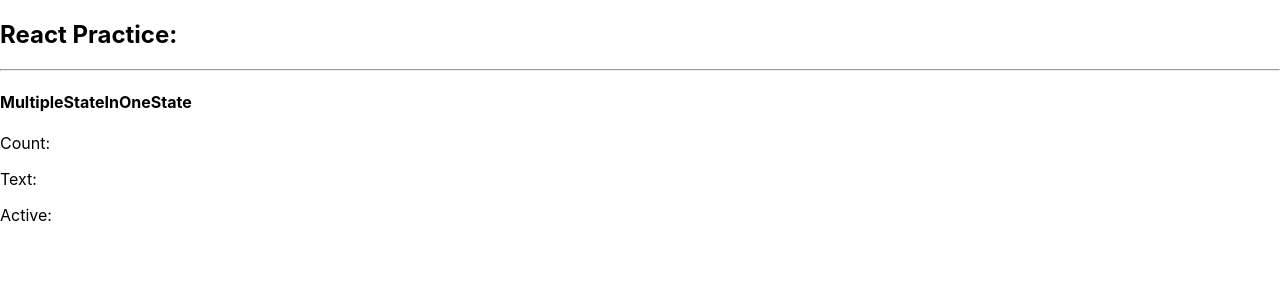
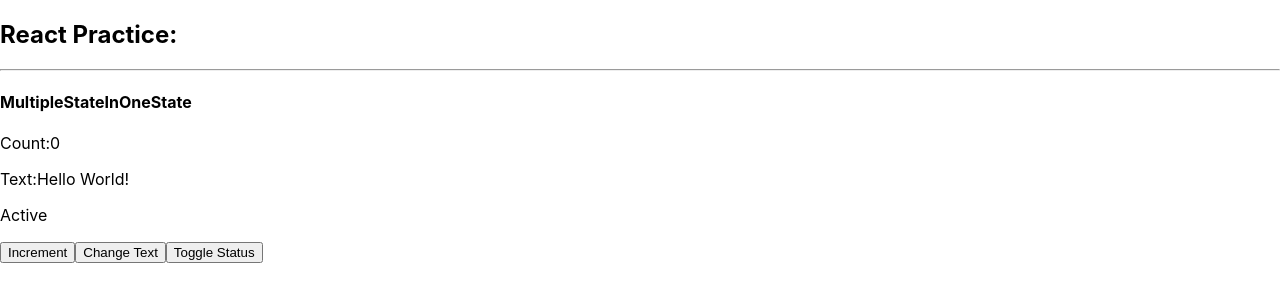
Before and after one commit to tharuAnish/StartCraft, a React (Create React App) app: page / in a window 1280 px wide. Shown: the top 302 px of the page. Built offline with nearby package versions, Linux system fonts and the light colour scheme.

Commit message:
Multi state in one state completed

```diff
--- a/src/Components/28MultipleStateInOneState.jsx
+++ b/src/Components/28MultipleStateInOneState.jsx
@@ -1,12 +1,33 @@
-import React from "react"
+import React, { useState } from "react"
 
 const MultipleStateInOneState = () => {
+  const [state, setState] = useState({
+    count: 0,
+    text: "Hello World!",
+    isActive: true,
+  })
+
+  function incrementCount() {
+    setState({ ...state, count: state.count + 1 })
+  }
+  function changeText() {
+    setState({ ...state, text: "Changed Text" })
+  }
+
+  function toggleStatus() {
+    setState({ ...state, isActive: !state.isActive })
+  }
+
   return (
     <div>
       <h4>MultipleStateInOneState</h4>
-      <p>Count:</p>
-      <p>Text:</p>
-      <p>Active:</p>
+      <p>Count:{state.count}</p>
+      <p>Text:{state.text}</p>
+      <p>{state.isActive ? "Active" : "NotActive"}</p>
+
+      <button onClick={incrementCount}>Increment</button>
+      <button onClick={changeText}>Change Text</button>
+      <button onClick={toggleStatus}>Toggle Status</button>
     </div>
   )
 }
```
